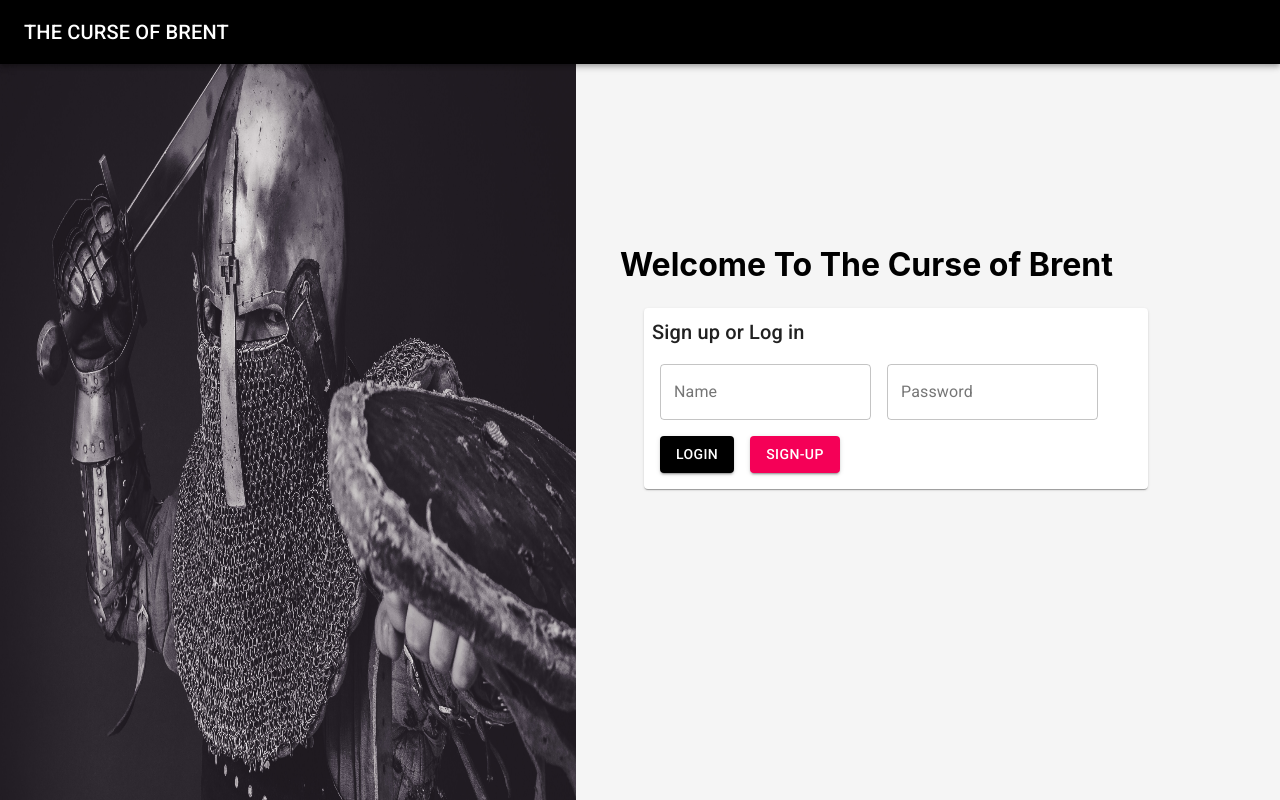
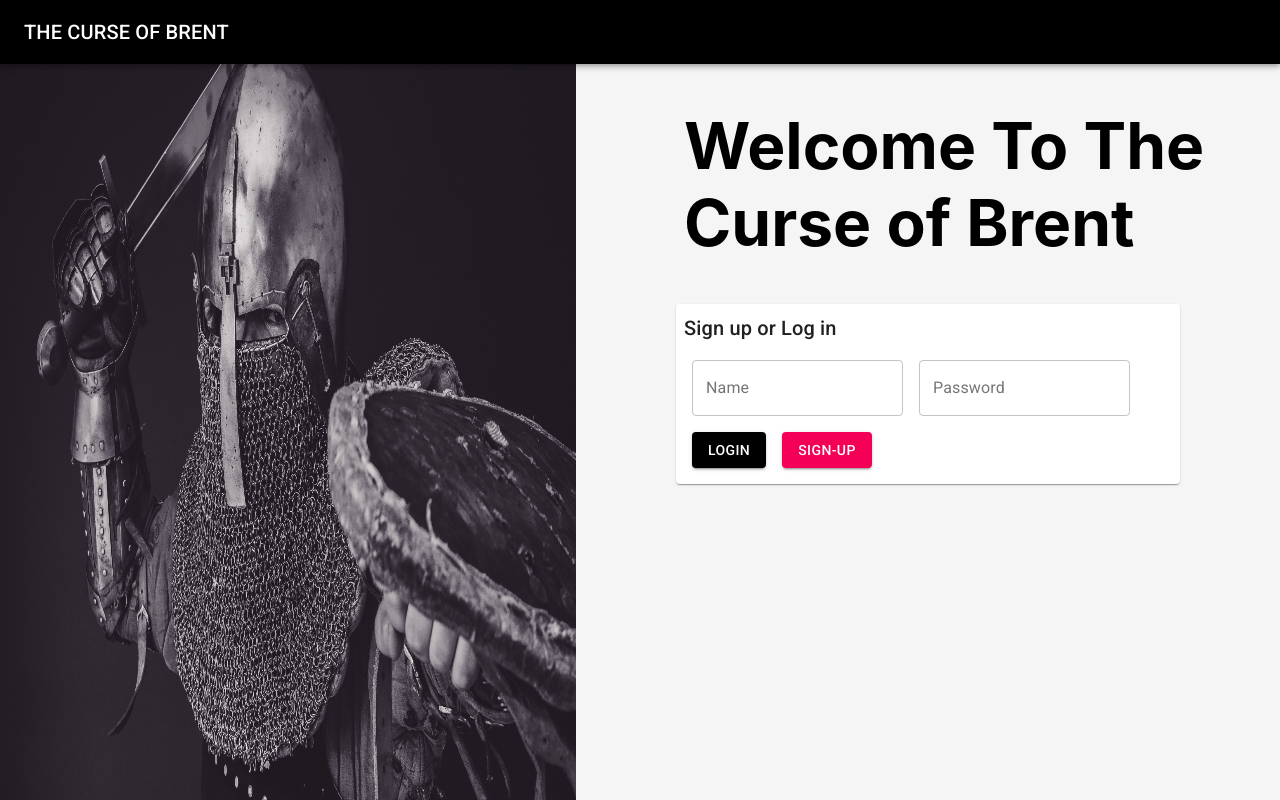
Before and after one commit to somramnani/The-Legend-of-Brent, a React (Create React App) app: page / in a window 1280 px wide. Built offline with nearby package versions, Linux system fonts and the light colour scheme.

Commit message:
added header to the login page, not very happy with the size

```diff
--- a/src/Components/LoginPanel.js
+++ b/src/Components/LoginPanel.js
@@ -39,10 +39,11 @@ export default function LoginPanel() {
 
   return(
   <>
-    <Container className =  "background-image" maxWidth="sm">
-    <h1>Welcome To The Curse of Brent</h1>
+    <Container  maxWidth="sm">
+    <h1 id = "welcometext">Welcome To The Curse of Brent</h1>
+    <div className =  "login-box">
       <Paper className={classes.panel}>
-        <Box>
+        <Box >
           <Typography variant="h6" component="h6">
             Sign up or Log in
           </Typography>
@@ -83,6 +84,7 @@ export default function LoginPanel() {
           </Button>
         </Box>
       </Paper>
+      </div>
     </Container>
   </>
   )
--- a/src/index.css
+++ b/src/index.css
@@ -20,8 +20,13 @@ code {
   background-size: 45% 100%;
 }
 
-.background-image{
-  transform: translate(16em,10em);
+.login-box{
+  transform: translate(18em, 0em);
+}
+#welcometext{
+  transform: translate(5em, 0em);
+  font-size: 4em;
+
 }
 
 .MuiToolbar-root{
```
